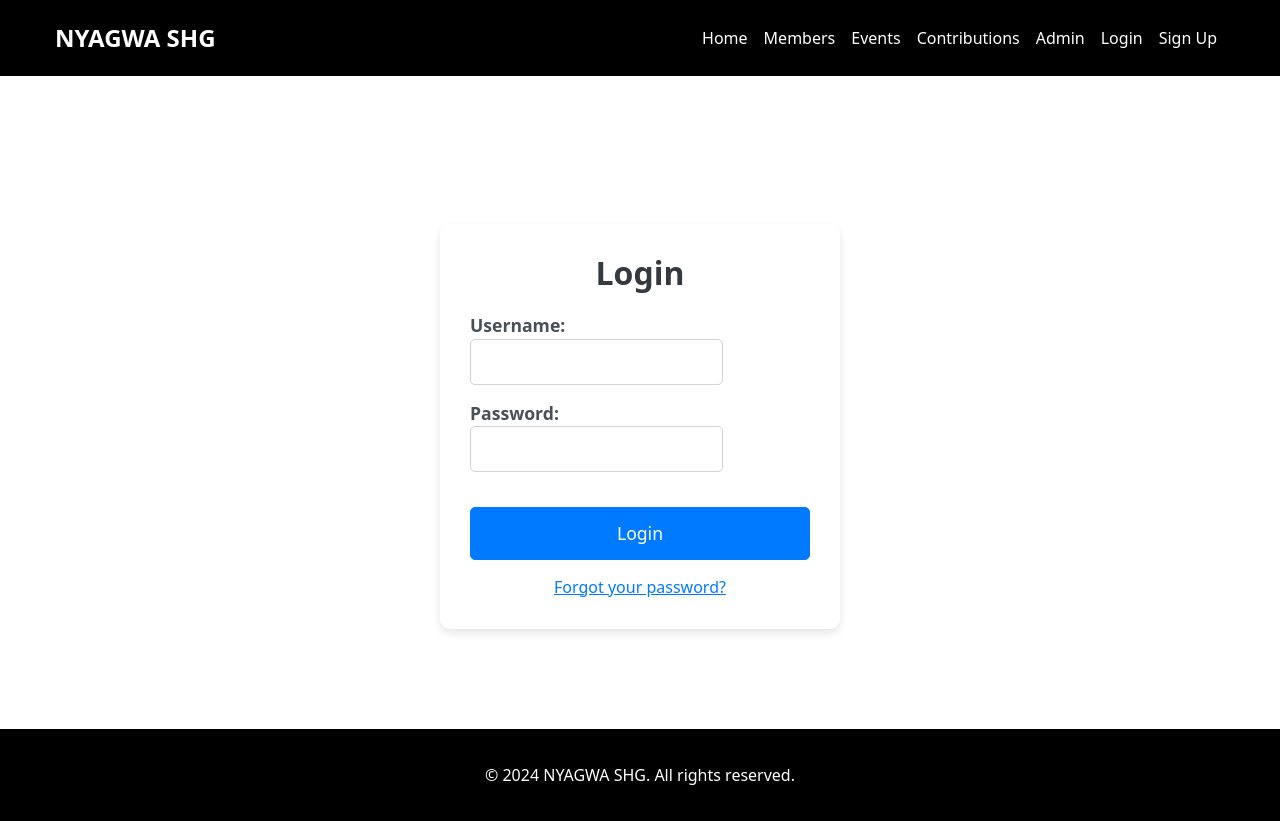
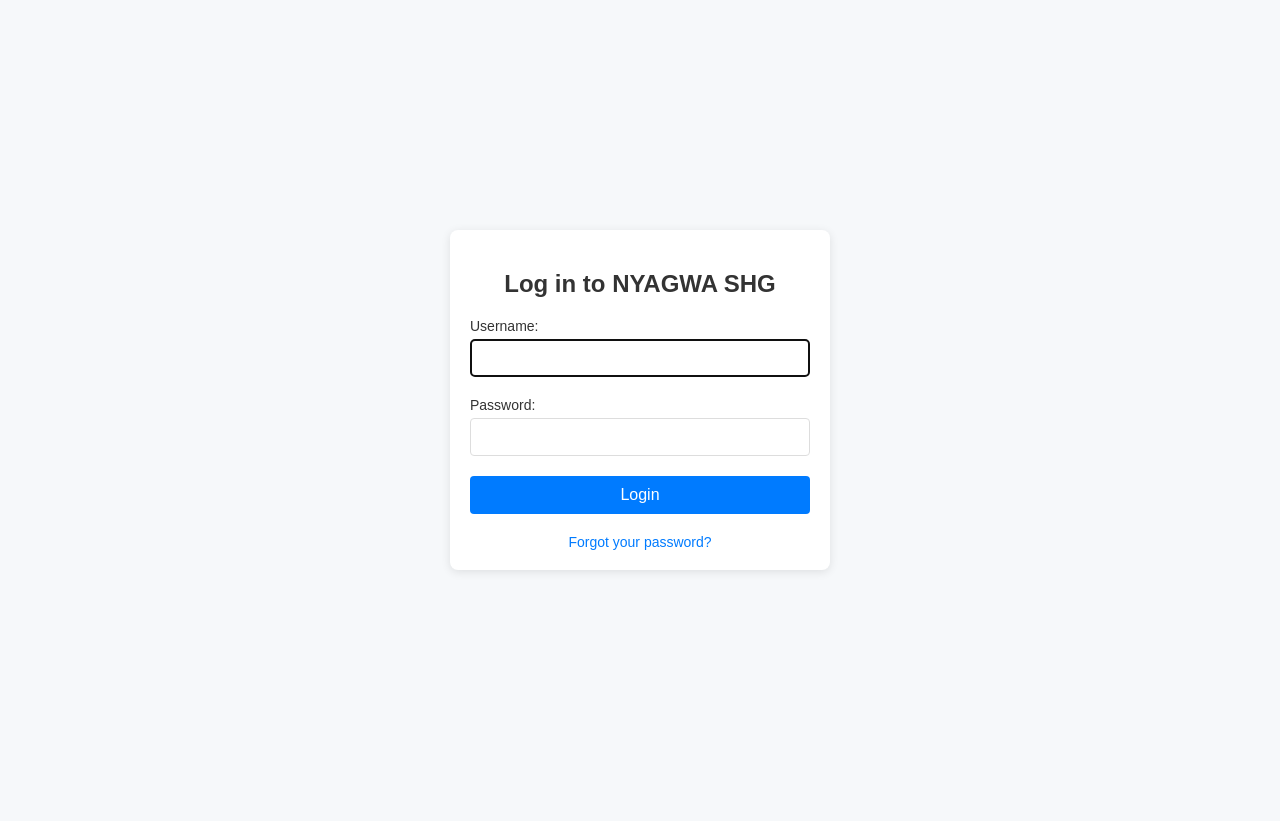
Before and after one commit to onyangodonomondi/Nyagwa_SHG, a Django app: page /login/ in a window 1280 px wide. After the commit the page ends 572 px from the top, so only its background shows below. Run offline with Django 5.2, Linux system fonts and the light colour scheme; some libraries are stand-ins or nearby versions.

Commit message:
updated the login interface

```diff
--- a/members/templates/login.html
+++ b/members/templates/login.html
@@ -1,88 +1,117 @@
-{% extends 'base.html' %}
-
-{% block title %}Login{% endblock %}
-
-{% block content %}
+<!DOCTYPE html>
+<html lang="en">
+<head>
+    <meta charset="UTF-8">
+    <meta name="viewport" content="width=device-width, initial-scale=1.0">
+    <title>Login</title>
     <style>
-    .login-container {
-        max-width: 400px;
-        margin: 100px auto;
-        padding: 30px;
-        border-radius: 10px;
-        box-shadow: 0 4px 8px rgba(0, 0, 0, 0.1);
-        background-color: #ffffff;
+        body {
+            background-color: #f6f8fa;
+            font-family: Arial, sans-serif;
+            display: flex;
+            justify-content: center;
+            align-items: center;
+            height: 100vh;
+            margin: 0;
         }
 
-    .login-container h1 {
-        font-size: 2rem;
-        margin-bottom: 20px;
-        text-align: center;
-        color: #343a40;
+        .login-container {
+            width: 100%;
+            max-width: 380px;
+            padding: 20px;
+            margin: auto;
         }
 
-    .form-control {
-        padding: 10px;
-        font-size: 1rem;
-        border-radius: 5px;
-        border: 1px solid #ced4da;
+        .login-box {
+            background-color: white;
+            border-radius: 8px;
+            box-shadow: 0 2px 10px rgba(0, 0, 0, 0.1);
+            padding: 20px;
+            text-align: center;
         }
 
-    .btn-primary {
-        background-color: #007bff;
-        border-color: #007bff;
-        padding: 12px;
-        font-size: 1.1rem;
-        border-radius: 5px;
-        width: 100%;
-        margin-top: 20px;
-    }
-
-    .btn-primary:hover {
-        background-color: #0056b3;
-        border-color: #004085;
+        .login-header h2 {
+            font-size: 24px;
+            font-weight: 600;
+            color: #333;
+            margin-bottom: 20px;
         }
 
         .form-group {
-        margin-bottom: 15px;
+            margin-bottom: 20px;
+            text-align: left;
         }
 
         .form-group label {
-        font-weight: bold;
-        font-size: 1.1rem;
-        color: #495057;
+            display: block;
+            font-size: 14px;
+            margin-bottom: 5px;
+            color: #333;
         }
 
-    .forgot-password {
-        text-align: center;
-        margin-top: 15px;
+        .form-group input {
+            width: 100%;
+            padding: 10px;
+            font-size: 14px;
+            border: 1px solid #ddd;
+            border-radius: 4px;
+            box-sizing: border-box;
         }
 
-    .forgot-password a {
-        color: #007bff;
+        .btn-login {
+            background-color: #007bff;
+            color: white;
+            border: none;
+            padding: 10px 15px;
+            font-size: 16px;
+            cursor: pointer;
+            border-radius: 4px;
+            width: 100%;
         }
 
-    .forgot-password a:hover {
-        color: #0056b3;
+        .btn-login:hover {
+            background-color: #0056b3;
+        }
+
+        .login-footer {
+            margin-top: 10px;
+            font-size: 14px;
+        }
+
+        .login-footer a {
+            color: #007bff;
+            text-decoration: none;
+        }
+
+        .login-footer a:hover {
             text-decoration: underline;
         }
     </style>
-
+</head>
+<body>
     <div class="login-container">
-    <h1>Login</h1>
-    <form method="POST">
+        <div class="login-box">
+            <div class="login-header">
+                <h2>Log in to NYAGWA SHG</h2>
+            </div>
+            <form method="post">
                 {% csrf_token %}
                 <div class="form-group">
-            <label for="id_username">Username:</label>
-            <input type="text" name="username" id="id_username" class="form-control" required>
+                    <label for="username">Username:</label>
+                    <input type="text" name="username" id="username" required autofocus>
                 </div>
                 <div class="form-group">
-            <label for="id_password">Password:</label>
-            <input type="password" name="password" id="id_password" class="form-control" required>
+                    <label for="password">Password:</label>
+                    <input type="password" name="password" id="password" required>
                 </div>
-        <button type="submit" class="btn btn-primary">Login</button>
-    </form>
-    <div class="forgot-password">
+                <div class="form-group">
+                    <button type="submit" class="btn-login">Login</button>
+                </div>
+                <div class="login-footer">
                     <a href="{% url 'password_reset' %}">Forgot your password?</a>
                 </div>
+            </form>
         </div>
-{% endblock %}
+    </div>
+</body>
+</html>
```
Also changed, not shown: members/templates/registration/signup.html (+29 -85 lines). Lines whose indentation alone changed are shown as unchanged.
